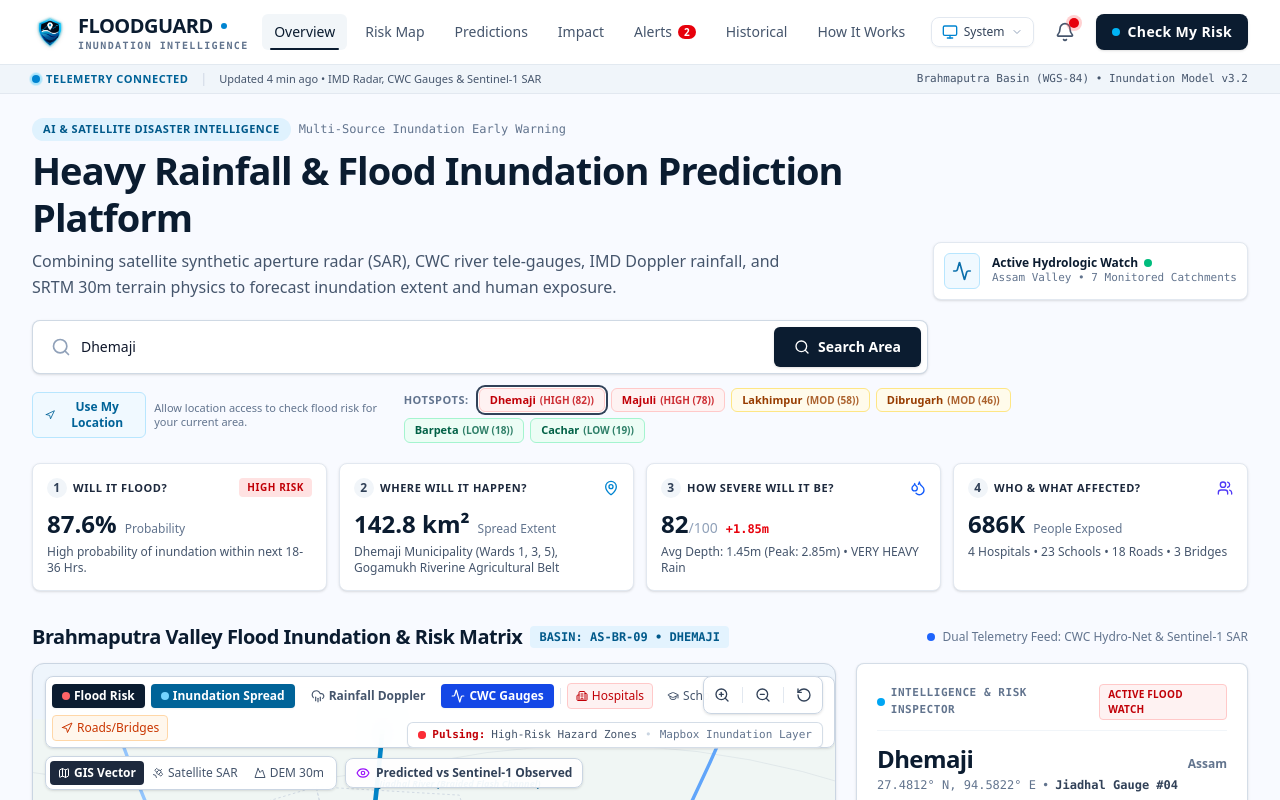
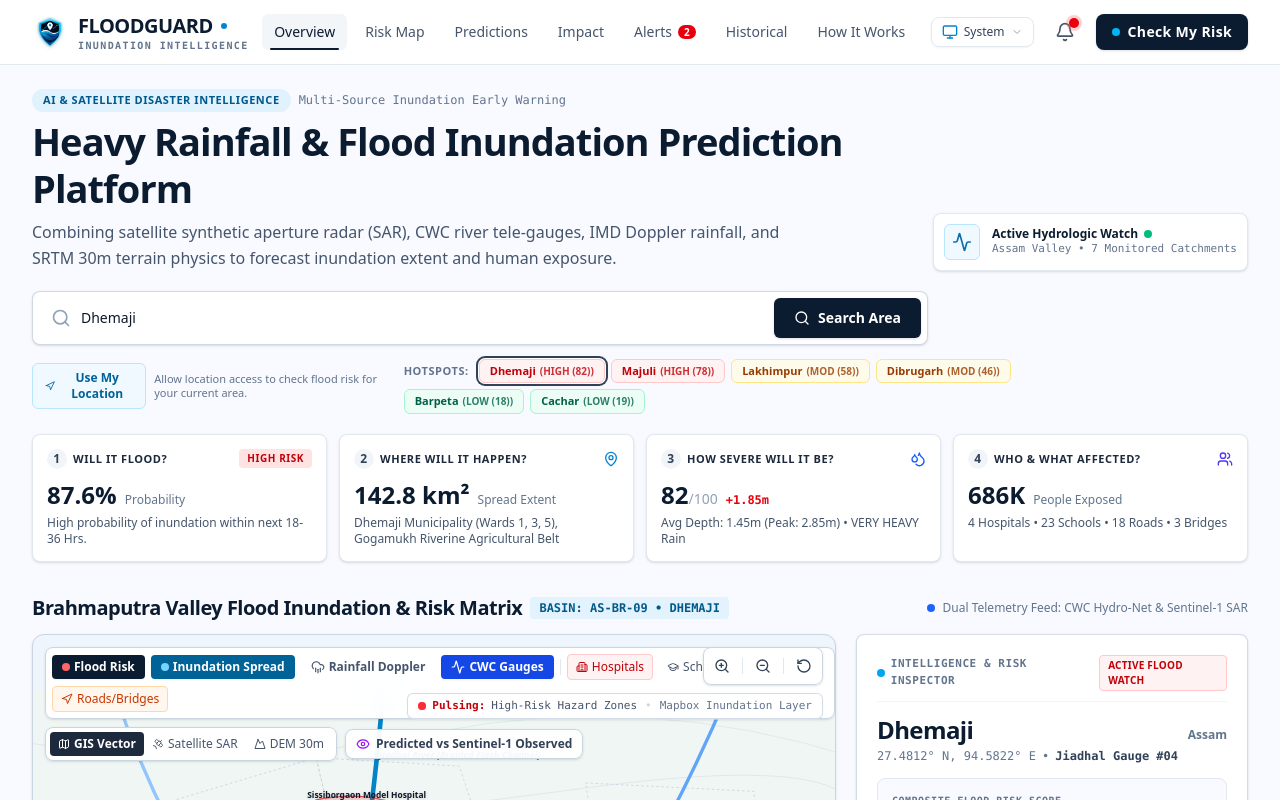
Before and after one commit to himaydave08/sih-2026-floodguard, a React (Vite) app in the folder floodguard-frontend/: page / in a window 1280 px wide. Shown: the top 800 px of the page. Built offline with nearby package versions, Linux system fonts and the light colour scheme.

Commit message:
remove telemetry status banner

```diff
--- a/floodguard-frontend/src/components/Navbar.tsx
+++ b/floodguard-frontend/src/components/Navbar.tsx
@@ -1,5 +1,5 @@
 import React, { useState } from 'react';
-import { Bell, Search, MapPin, Layers, Info, Radio, AlertTriangle, BarChart3, Activity, Clock, FileText } from 'lucide-react';
+import { Bell, MapPin, Layers, Info, AlertTriangle, BarChart3, Activity, Clock } from 'lucide-react';
 import { ACTIVE_FLOOD_ALERTS } from '../data/assamData';
 import { ThemeToggle } from './ThemeToggle';
 import { Logo } from './Logo';
@@ -180,31 +180,6 @@ export const Navbar: React.FC<NavbarProps> = ({
         </div>
       </div>
 
-      {/* Sub-bar: Telemetry Status & 4 Questions Directives */}
-      <div className="bg-[#f0f5fa] dark:bg-slate-950 border-t border-slate-200/90 dark:border-slate-800/90 py-1.5 px-4 sm:px-6 lg:px-8 text-xs font-medium text-slate-700 dark:text-slate-300 transition-colors">
-        <div className="max-w-[1536px] mx-auto flex flex-wrap items-center justify-between gap-2">
-          <div className="flex items-center gap-3">
-            <span className="flex items-center gap-1.5 text-[#006398] dark:text-sky-400 font-bold text-[11px] uppercase tracking-wider">
-              <span className="relative flex h-2 w-2">
-                <span className="animate-ping absolute inline-flex h-full w-full rounded-full bg-sky-400 opacity-75"></span>
-                <span className="relative inline-flex rounded-full h-2 w-2 bg-sky-600 dark:bg-sky-400"></span>
-              </span>
-              <span>Telemetry Connected</span>
-            </span>
-            <span className="text-slate-300 dark:text-slate-700">|</span>
-            <span className="text-slate-600 dark:text-slate-400 text-[11px] hidden sm:inline-block">
-              Updated 4 min ago • IMD Radar, CWC Gauges & Sentinel-1 SAR
-            </span>
-          </div>
-
-          <div className="flex items-center gap-4 text-[11px] text-slate-600 dark:text-slate-400 font-mono">
-            <span className="hidden md:inline">
-              Brahmaputra Basin (WGS-84) • Inundation Model v3.2
-            </span>
-          </div>
-        </div>
-      </div>
-
       {/* Mobile Navigation Bar */}
       <div className="lg:hidden flex items-center overflow-x-auto border-t border-slate-200 dark:border-slate-800 px-3 py-1.5 bg-white dark:bg-slate-900 text-xs gap-1.5 scrollbar-none transition-colors">
         {navItems.map((item) => {
```
